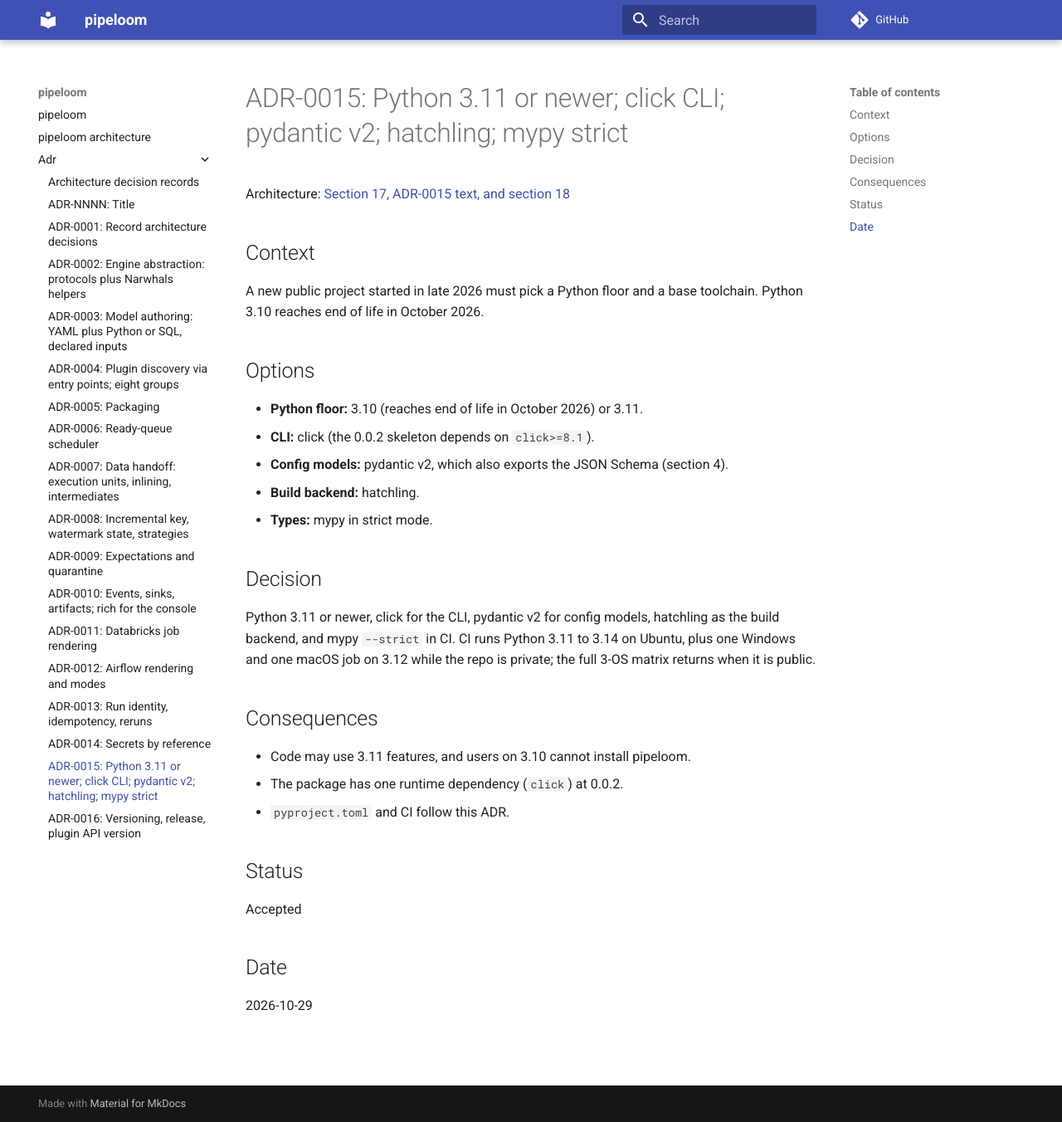
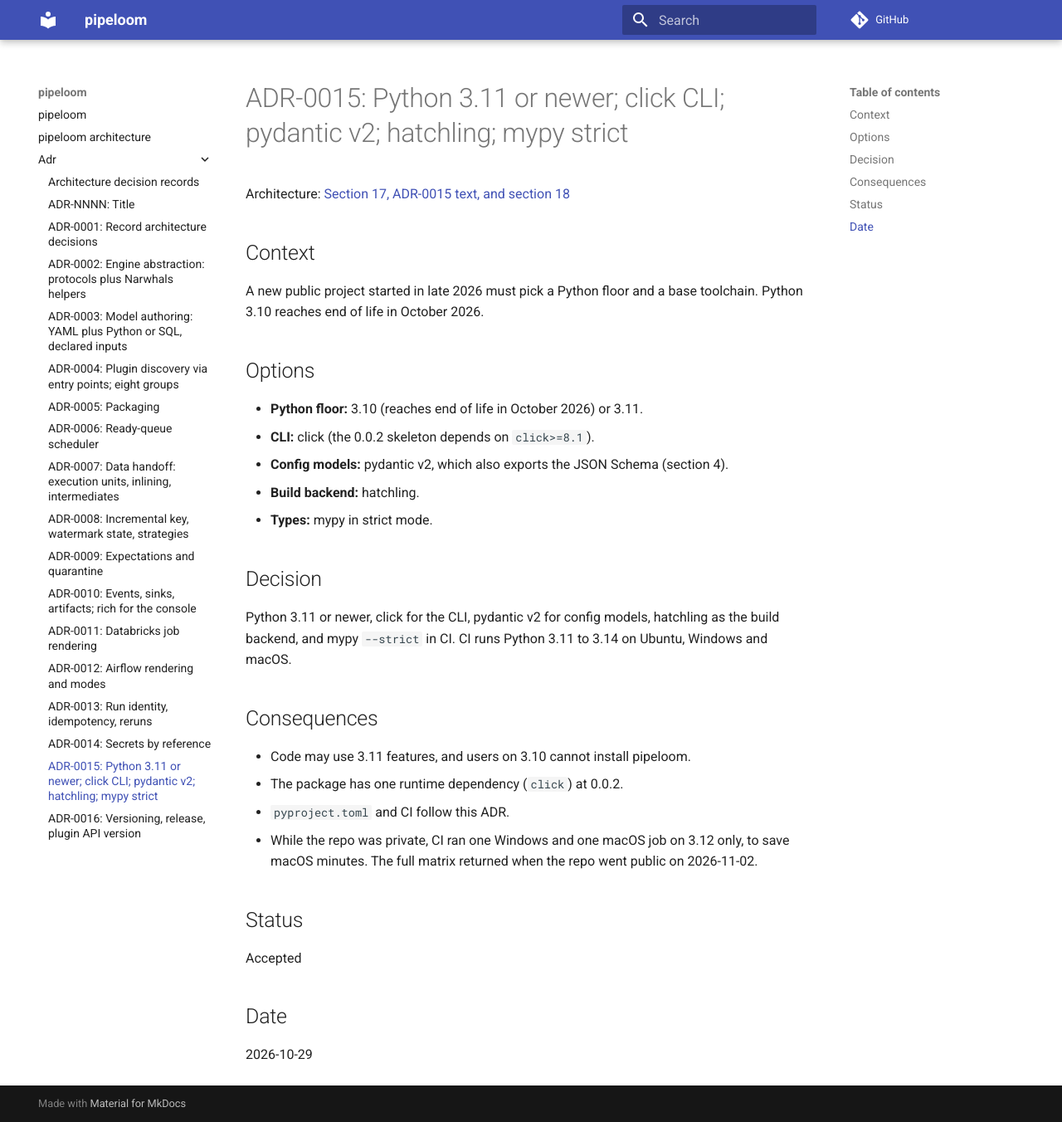
Before and after one commit to emanuel-luis/pipeloom, an MkDocs documentation site: the page built from docs/adr/0015-python-version-and-toolchain.md, in a window 1280 px wide and 1352 px high. Shown: the whole window at 83% size. Built offline with MkDocs 1.6.1 and Material for MkDocs 9.7.7, drawn with Linux system fonts in a browser that asks for light colours; comment, search, counter and statistics services are not loaded.

Commit message:
ci: restore the full test matrix now that the repo is public
Run Python 3.11 to 3.14 on Ubuntu, Windows and macOS, and update the architecture doc, ADR-0015, SECURITY.md and the changelog that described the private-repo trim.

```diff
--- a/docs/adr/0015-python-version-and-toolchain.md
+++ b/docs/adr/0015-python-version-and-toolchain.md
@@ -16,13 +16,14 @@ A new public project started in late 2026 must pick a Python floor and a base to
 
 ## Decision
 
-Python 3.11 or newer, click for the CLI, pydantic v2 for config models, hatchling as the build backend, and mypy `--strict` in CI. CI runs Python 3.11 to 3.14 on Ubuntu, plus one Windows and one macOS job on 3.12 while the repo is private; the full 3-OS matrix returns when it is public.
+Python 3.11 or newer, click for the CLI, pydantic v2 for config models, hatchling as the build backend, and mypy `--strict` in CI. CI runs Python 3.11 to 3.14 on Ubuntu, Windows and macOS.
 
 ## Consequences
 
 - Code may use 3.11 features, and users on 3.10 cannot install pipeloom.
 - The package has one runtime dependency (`click`) at 0.0.2.
 - `pyproject.toml` and CI follow this ADR.
+- While the repo was private, CI ran one Windows and one macOS job on 3.12 only, to save macOS minutes. The full matrix returned when the repo went public on 2026-11-02.
 
 ## Status
 
```
Also changed, not shown: CHANGELOG.md (+7 -0 lines), SECURITY.md (+2 -3 lines), docs/architecture.md (+4 -4 lines), 1 other file.
